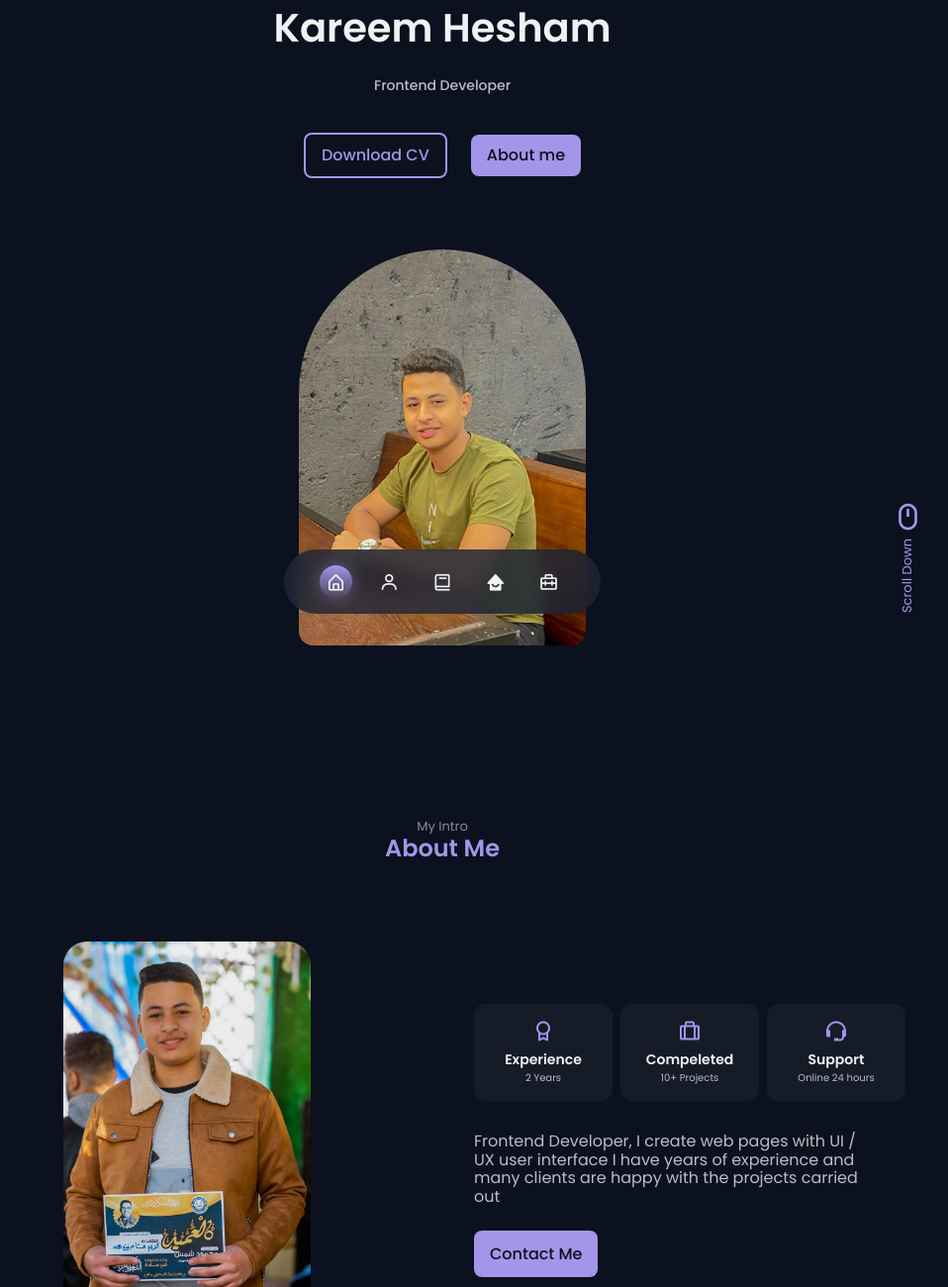
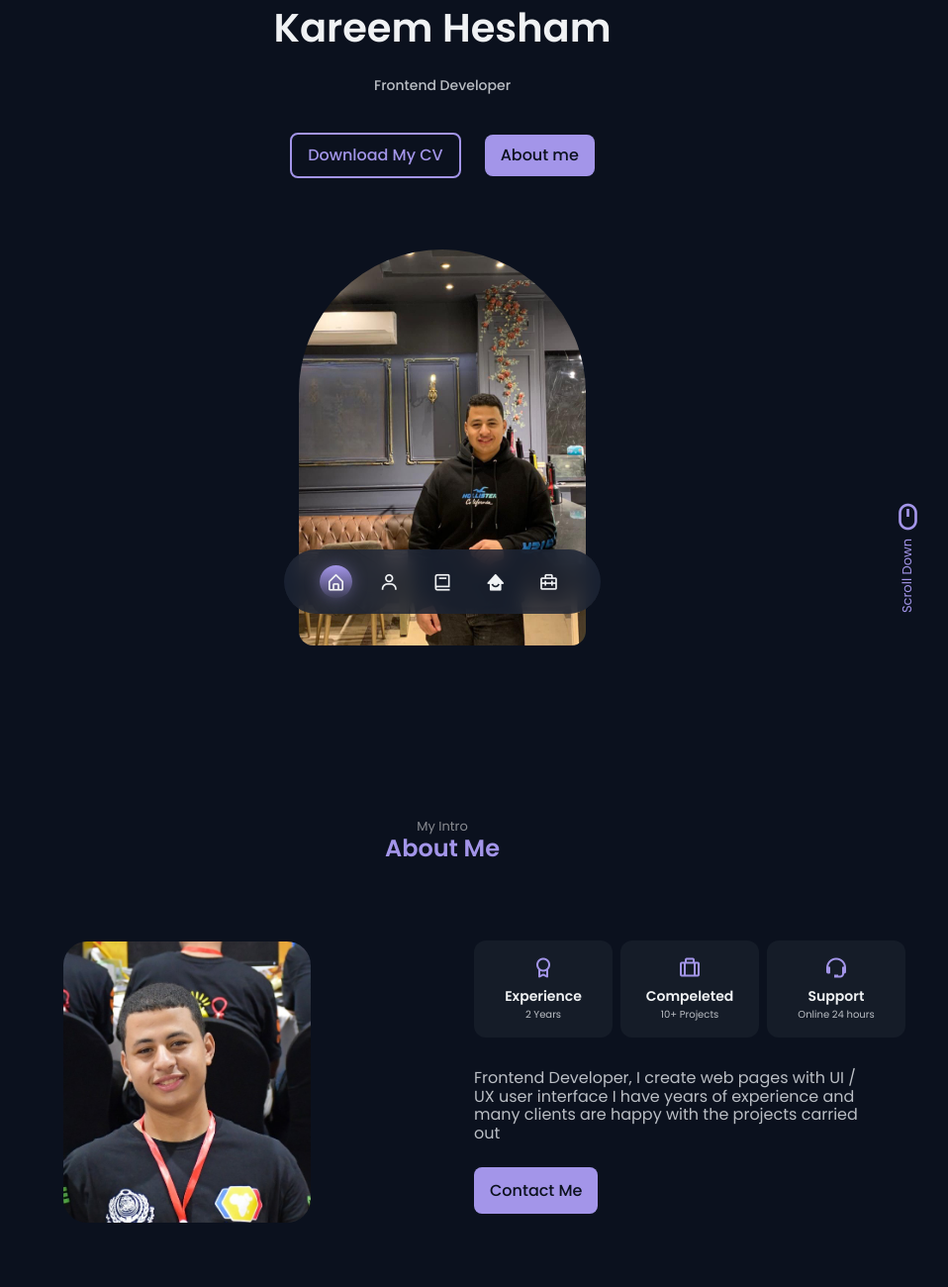
Before and after one commit to Kareemhesham2005/Portfolio, a plain HTML site: page index.html in a window 1280 px wide. Shown: the part 160-1460 px from the top of the page at 99% size, 193-1151 px from the left. Drawn offline with nearby package versions, Linux system fonts and the light colour scheme.

Commit message:
updated info

```diff
--- a/index.html
+++ b/index.html
@@ -76,7 +76,8 @@
                 href="assets/Kareem-CV.pdf"
                 download=""
                 class="button button-ghost"
-                >Download CV</a
+                target="_blank"
+                >Download My CV</a
               >
               <a href="#about" class="button">About me</a>
             </div>
@@ -84,7 +85,7 @@
 
           <div class="home_handle">
             <img
-              src="assets/about.png"
+              src="assets/about.jpg"
               alt="Profile Picture"
               class="home_img"
             />
@@ -106,7 +107,7 @@
               <i class="bx bxl-github"></i>
             </a>
             <a
-              href="https://www.facebook.com/kareem.hesham.714/"
+              href="https://www.facebook.com/kareem.hesham2005/"
               target="_blank"
               class="home_social-link"
             >
@@ -129,7 +130,7 @@
 
         <div class="about_container container grid">
           <img
-            src="assets/myProfile2.png"
+            src="assets/ecpc photo.jpg"
             alt="My About Picture"
             class="about_img"
           />
```
Also changed, not shown: assets/Profile.png (deleted), assets/about.jpg (added), assets/ecpc photo.jpg (added), assets/myProfile.png (deleted), assets/myProfile2.png (deleted), 1 other file.
